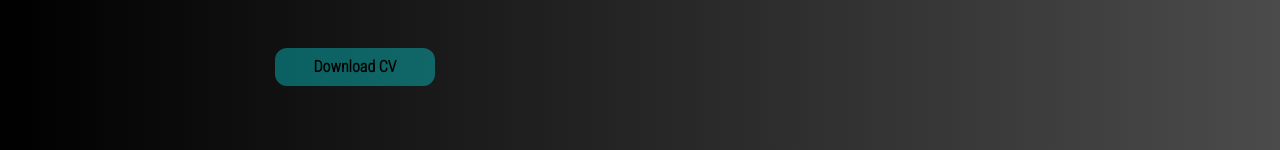
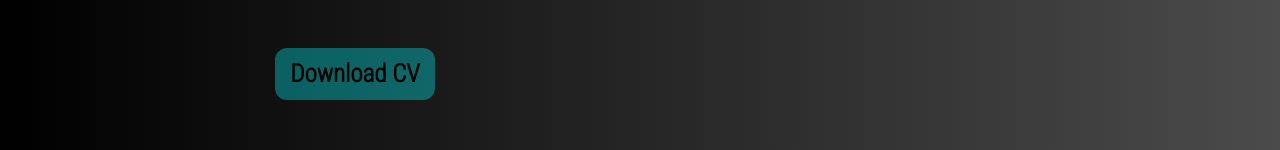
Before and after one commit to italoferreira0/portifolioo, a React (Create React App) app: page / in a window 1280 px wide. Shown: the part 592-742 px from the top of the page. Built offline with nearby package versions, Linux system fonts and the light colour scheme.

Commit message:
Finalizando Apresenteação

```diff
--- a/src/App.css
+++ b/src/App.css
@@ -53,3 +53,8 @@ body{
 
   /* background: linear-gradient(to right, rgb(163, 167, 170), rgb(255, 255, 255)); */
 }
+
+a{
+  text-decoration: none;
+  color: black;
+}
--- a/src/componentes/Apresentacao/Apresentacao.css
+++ b/src/componentes/Apresentacao/Apresentacao.css
@@ -61,9 +61,9 @@ h3{
     width: 10rem;
     color: black;
     background-color: rgba(0, 255, 255, 0.336);
-    font-weight: bold;
     margin-top: 20px;
     font-family: 'Roboto Condensed', sans-serif;
+    font-size: 25px;
 }
 
 .Downlaod:hover{
--- a/src/componentes/Apresentacao/Apresentacao.jsx
+++ b/src/componentes/Apresentacao/Apresentacao.jsx
@@ -1,6 +1,7 @@
 import Typical from 'react-typical';
 import './Apresentacao.css';
 import minhaFoto from './img/eu.jpeg'
+import curriculo from './curriculo.pdf'
 
 export default function Apresentacao(props) {
 
@@ -8,9 +9,9 @@ export default function Apresentacao(props) {
         <section className='container-md Apresentacao' id='home'>
             <div class="row">
                 <div className="col-sm DivFoto">
-                        <img src={minhaFoto} alt="Minha Foto" title='Italo Ferreira' className='minhaFt img-fluid'/>
+                    <img src={minhaFoto} alt="Minha Foto" title='Italo Ferreira' className='minhaFt img-fluid'/>
 
-                        <button className='btn Downlaod mt-5 '><strong>Download CV</strong></button>
+                    <button className='btn Downlaod mt-5'><strong><a href={curriculo} download>Download CV</a></strong></button>
 
                 </div>
 
```
